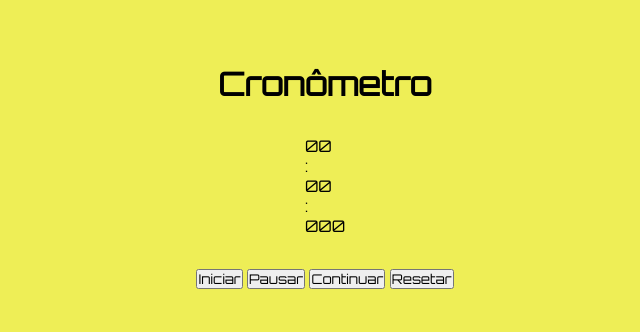
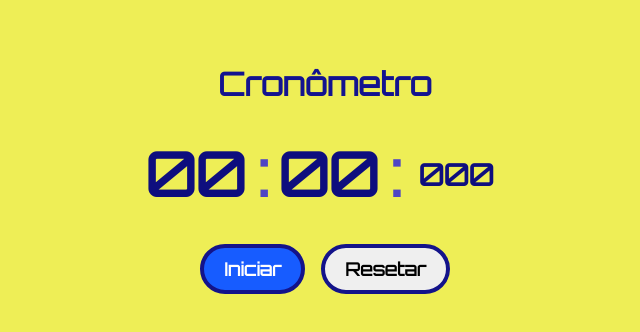
Before and after one commit to brenopimentell/Cronometro, a plain HTML site: page index.html in a window 1280 px wide. Shown: the whole page, without its empty margins (315-955 px from the left). Drawn offline with Linux system fonts and the light colour scheme.

Commit message:
Update style.css

```diff
--- a/style.css
+++ b/style.css
@@ -13,3 +13,62 @@
   background-color: rgb(238, 238, 86);
   height: 100vh;
 }
+
+.container h1 {
+  color: rgb(19, 19, 143);
+}
+
+.timer {
+  display:flex;
+  flex-direction: row;
+  font-size: 60px;
+  font-weight: bold;
+  color: rgb(14, 14, 126);
+}
+
+.time {
+  display: flex;
+  align-items: center;
+  justify-content: center;
+  margin-right: 12px;
+  margin-left: 8px;
+  min-width: 90px;
+}
+
+.separator {
+  font-size: 60px;
+  color: rgb(78, 69, 196);
+}
+
+#miliseconds {
+  font-size: 30px;
+  color: rgb(14, 14, 126);
+}
+
+.buttons {
+  display:flex;
+  gap: 1rem;
+}
+
+.botao {
+  padding: 10px 20px;
+  font-size: 18px;
+  font-weight: bolder;
+  border-radius: 30px;
+  cursor: pointer;
+  border: 4px solid  rgb(19, 19, 138);
+  transition: all 0.5s ease-in-out;
+}
+
+.botao:hover {
+  transform: scale(1.1);
+}
+
+#startbot{
+  background-color:#175cff ;
+  color: white;
+}
+
+#pausebot, #continuebot {
+  display: none;
+}
```
